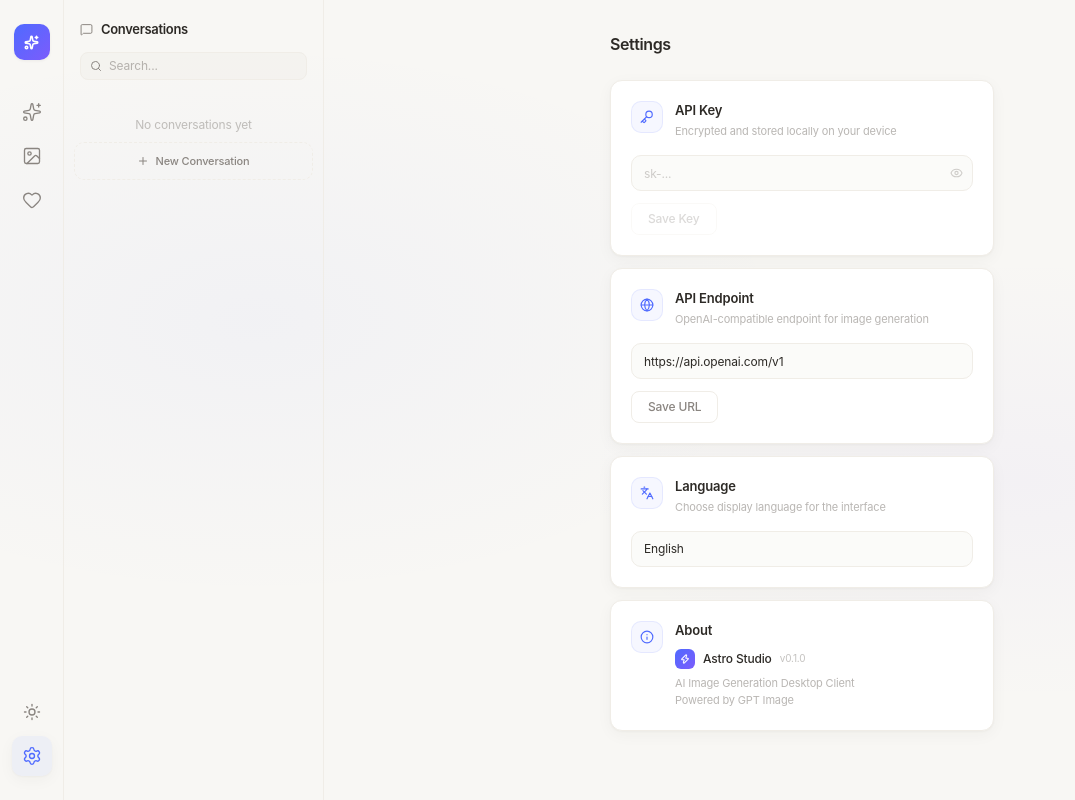
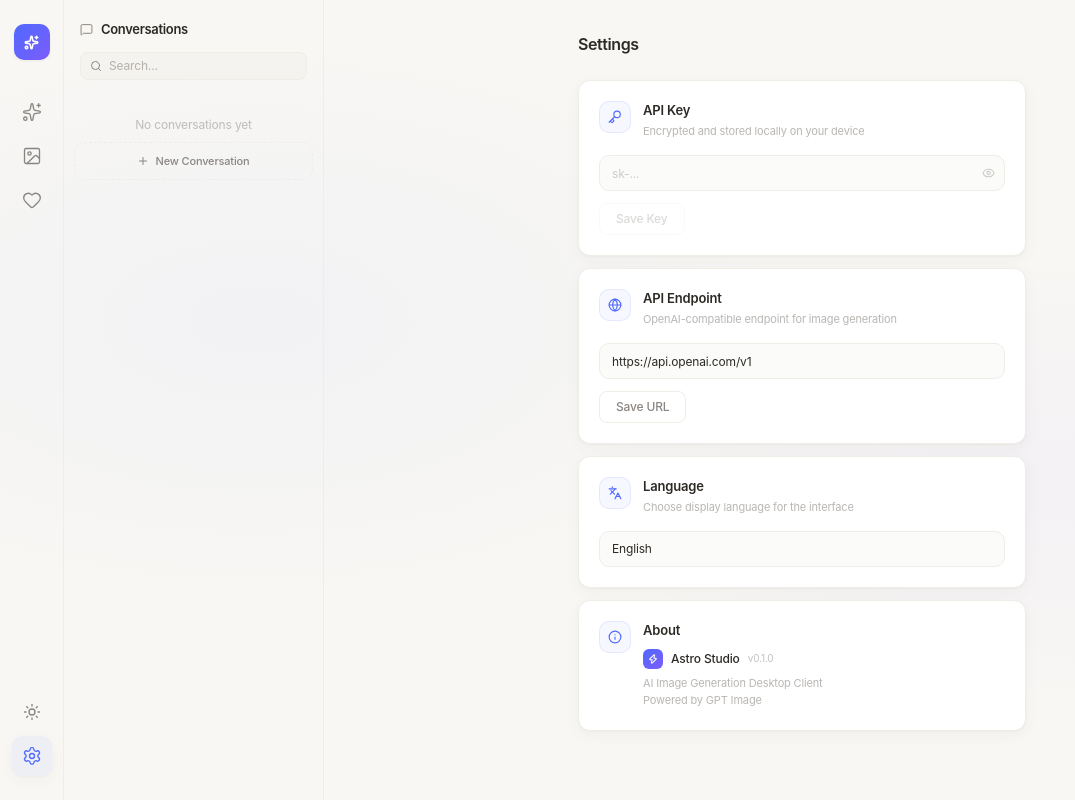
Before and after one commit to 3inchtime/astro_studio, a React (Vite) app: page /settings in a window 1280 px wide. Shown: the whole page, without its empty margins (0-1075 px from the left). Built offline with nearby package versions, Linux system fonts and the light colour scheme; a web font is replaced by a local one.

Commit message:
ui: widen settings page max-width for better horizontal fill

```diff
--- a/src/pages/SettingsPage.tsx
+++ b/src/pages/SettingsPage.tsx
@@ -65,7 +65,7 @@ export default function SettingsPage() {
 
   return (
     <div className="h-full overflow-y-auto">
-      <div className="mx-auto max-w-md p-8">
+      <div className="mx-auto max-w-lg p-8">
         <motion.h2
           initial={{ opacity: 0, y: -4 }}
           animate={{ opacity: 1, y: 0 }}
```
